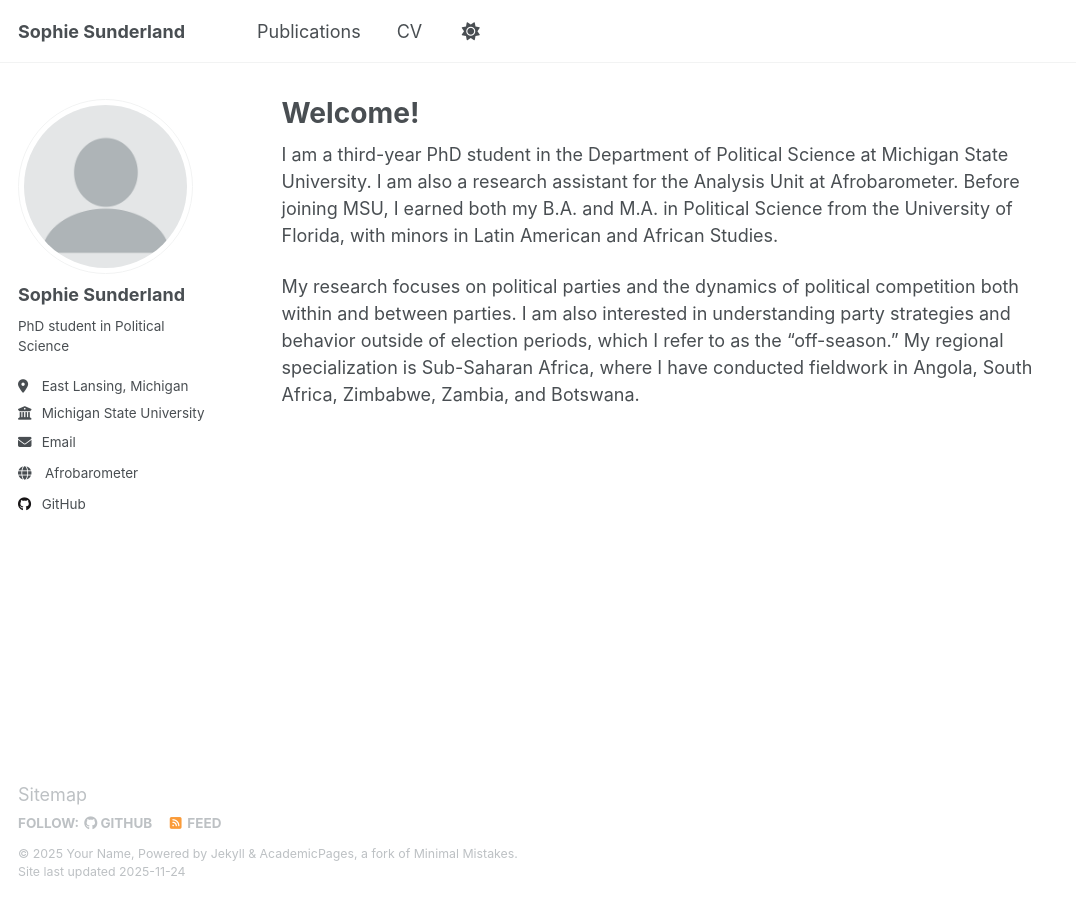
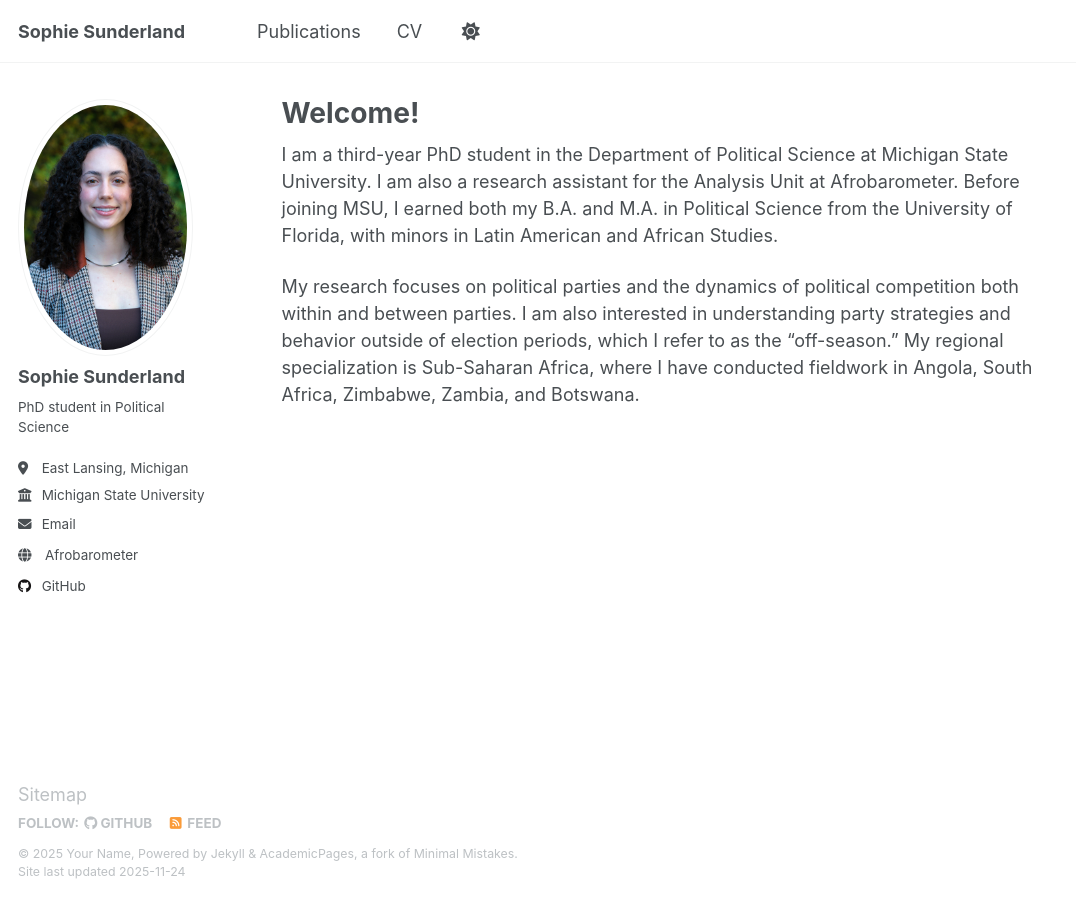
Before and after one commit to sophiesunderland/sophiesunderland.github.io, a Jekyll site: the page built from _pages/about.md, in a window 1280 px wide. Shown: the whole page, without its empty margins (0-1076 px from the left). Built offline with Jekyll 4.4.1, drawn with Linux system fonts in a browser that asks for light colours.

Commit message:
Update _config.yml
Updated profile photo

```diff
--- a/_config.yml
+++ b/_config.yml
@@ -22,7 +22,7 @@ repository               : "sophiesunderland/sophiesunderland.github.io"
 #               Additional customization can be done by editing /_includes/author-profile.html
 author:
   # Biographic information
-  avatar           : "profile.png"
+  avatar           : "Sophie_Sunderland_9783.jpg"
   name             : "Sophie Sunderland"
   pronouns         : # example: "she/her"
   bio              : "PhD student in Political Science"
```
